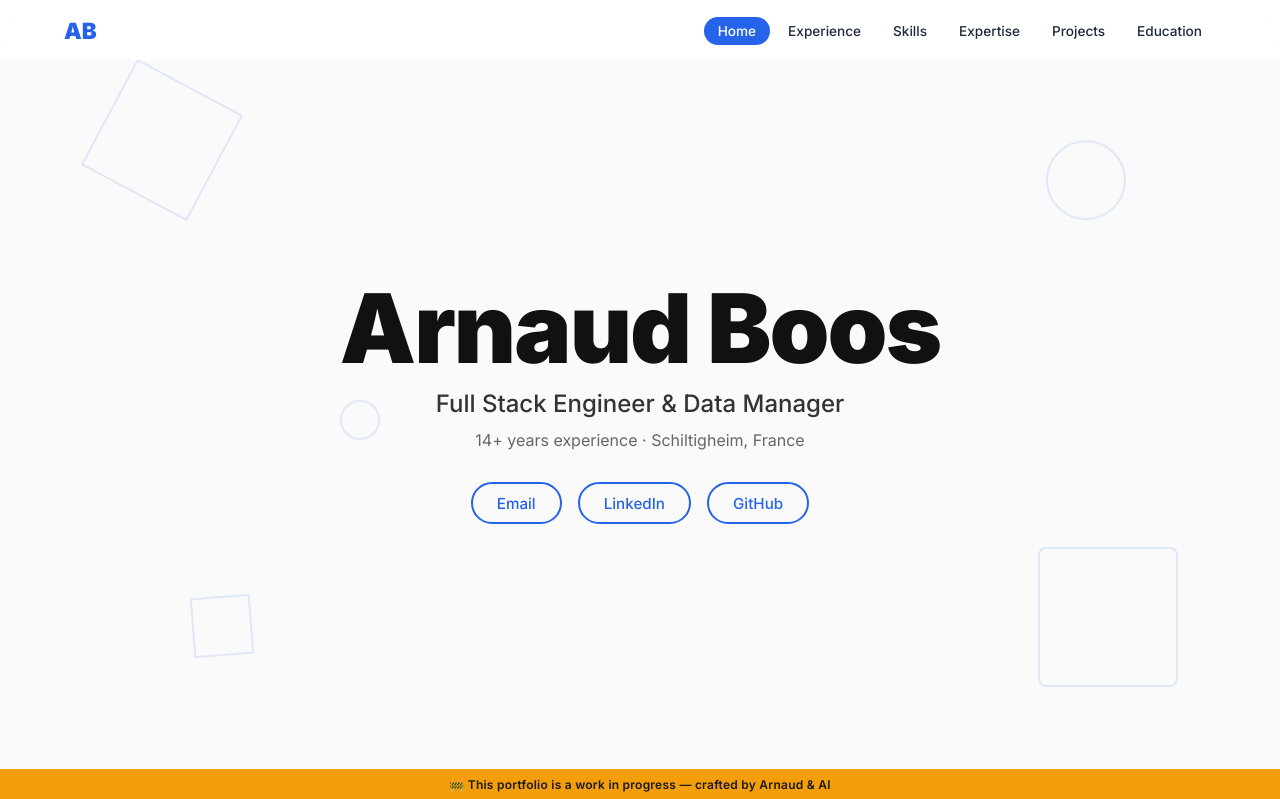
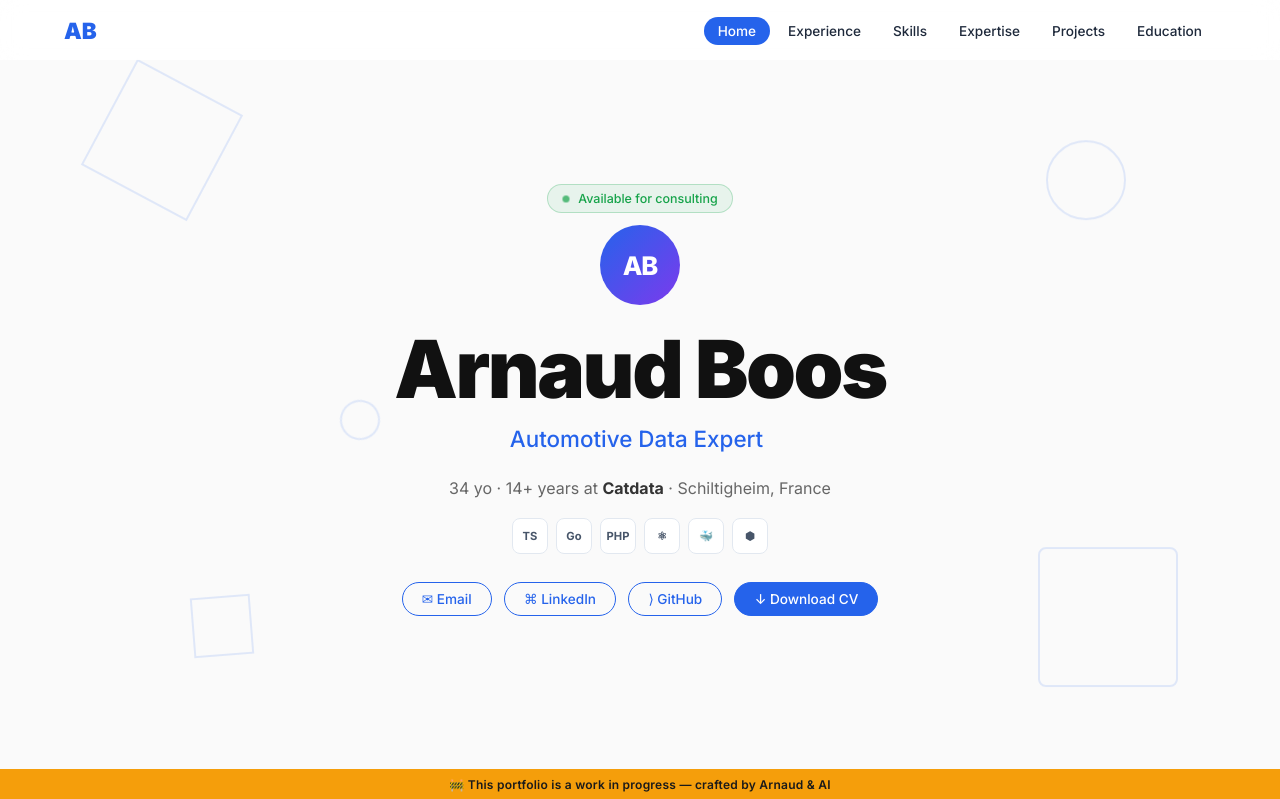
Before and after one commit to boosarnaud-lang/boosarnaud-lang.github.io, a React (Vite) app in the folder portfolio-react/: page / in a window 1280 px wide. Shown: the top 799 px of the page. Built offline with nearby package versions, Linux system fonts and the light colour scheme.

Commit message:
feat: hero section — typing animation, availability badge, avatar, tech stack, CV button, dynamic age/years

```diff
--- a/portfolio-react/src/sections/Hero.css
+++ b/portfolio-react/src/sections/Hero.css
@@ -78,46 +78,149 @@
   z-index: 1;
   text-align: center;
   padding: 2rem;
+  display: flex;
+  flex-direction: column;
+  align-items: center;
+  gap: 0.75rem;
 }
 
+/* Availability badge */
+.hero__badge {
+  display: inline-flex;
+  align-items: center;
+  gap: 8px;
+  padding: 6px 14px;
+  background: rgba(22, 163, 74, 0.08);
+  border: 1px solid rgba(22, 163, 74, 0.25);
+  border-radius: 999px;
+  font-size: 0.78rem;
+  font-weight: 500;
+  color: #16a34a;
+}
+
+.hero__badge-dot {
+  width: 8px;
+  height: 8px;
+  border-radius: 50%;
+  background: #16a34a;
+  animation: badgePulse 2s ease-in-out infinite;
+}
+
+@keyframes badgePulse {
+  0%, 100% { opacity: 1; transform: scale(1); }
+  50% { opacity: 0.5; transform: scale(0.8); }
+}
+
+/* Avatar */
+.hero__avatar {
+  width: 80px;
+  height: 80px;
+  border-radius: 50%;
+  background: linear-gradient(135deg, #2563eb, #7c3aed);
+  display: flex;
+  align-items: center;
+  justify-content: center;
+  margin-bottom: 0.5rem;
+}
+
+.hero__avatar-initials {
+  font-size: 1.6rem;
+  font-weight: 800;
+  color: #fff;
+  letter-spacing: -1px;
+}
+
+/* Name */
 .hero__name {
-  font-size: clamp(3rem, 8vw, 6rem);
+  font-size: clamp(2.5rem, 7vw, 5rem);
   font-weight: 900;
   color: #111;
-  margin: 0 0 0.5rem;
-  letter-spacing: -0.02em;
+  margin: 0;
+  letter-spacing: -0.03em;
   line-height: 1.1;
 }
 
-.hero__subtitle {
-  font-size: clamp(1.1rem, 2.5vw, 1.5rem);
+/* Typing role */
+.hero__role {
+  font-size: clamp(1rem, 2.5vw, 1.4rem);
   font-weight: 500;
-  color: #333;
-  margin: 0 0 0.75rem;
+  color: #2563eb;
+  margin: 0;
+  min-height: 1.8em;
 }
 
-.hero__meta {
-  font-size: 1rem;
-  color: #666;
-  margin: 0 0 2rem;
+.hero__role-text {
+  color: #2563eb;
 }
 
+.hero__cursor {
+  color: #2563eb;
+  animation: cursorBlink 1s step-end infinite;
+  font-weight: 300;
+}
+
+@keyframes cursorBlink {
+  0%, 100% { opacity: 1; }
+  50% { opacity: 0; }
+}
+
+/* Meta */
+.hero__meta {
+  font-size: clamp(0.85rem, 1.5vw, 1rem);
+  color: #666;
+  margin: 0;
+}
+
+.hero__meta strong {
+  color: #333;
+}
+
+/* Tech stack */
+.hero__stack {
+  display: flex;
+  gap: 8px;
+  margin: 0.5rem 0;
+}
+
+.hero__stack-item {
+  display: flex;
+  align-items: center;
+  justify-content: center;
+  width: 36px;
+  height: 36px;
+  border-radius: 8px;
+  background: #fff;
+  border: 1px solid #e2e8f0;
+  font-size: 0.7rem;
+  font-weight: 700;
+  color: #475569;
+  transition: transform 0.2s, border-color 0.2s;
+}
+
+.hero__stack-item:hover {
+  transform: translateY(-2px);
+  border-color: #2563eb;
+  color: #2563eb;
+}
+
+/* Links */
 .hero__links {
   display: flex;
-  gap: 1rem;
+  gap: 0.75rem;
   justify-content: center;
   flex-wrap: wrap;
+  margin-top: 0.5rem;
 }
 
 .hero__link {
   display: inline-block;
-  padding: 0.6rem 1.5rem;
-  border: 2px solid #2563eb;
+  padding: 0.5rem 1.2rem;
+  border: 1.5px solid #2563eb;
   border-radius: 999px;
   color: #2563eb;
   text-decoration: none;
   font-weight: 500;
-  font-size: 0.95rem;
+  font-size: 0.85rem;
   transition: background 0.2s, color 0.2s;
 }
 
@@ -125,3 +228,39 @@
   background: #2563eb;
   color: #fff;
 }
+
+.hero__link--cv {
+  background: #2563eb;
+  color: #fff;
+}
+
+.hero__link--cv:hover {
+  background: #1d4ed8;
+}
+
+/* Responsive */
+@media (max-width: 600px) {
+  .hero__content {
+    padding: 1.5rem;
+  }
+
+  .hero__stack-item {
+    width: 32px;
+    height: 32px;
+    font-size: 0.6rem;
+  }
+
+  .hero__link {
+    padding: 0.45rem 1rem;
+    font-size: 0.78rem;
+  }
+
+  .hero__avatar {
+    width: 64px;
+    height: 64px;
+  }
+
+  .hero__avatar-initials {
+    font-size: 1.3rem;
+  }
+}
--- a/portfolio-react/src/sections/Hero.jsx
+++ b/portfolio-react/src/sections/Hero.jsx
@@ -1,6 +1,57 @@
+import { useState, useEffect } from 'react';
 import './Hero.css';
 
+// Dynamic calculations
+const BIRTH_YEAR = 1992;
+const BIRTH_MONTH = 1; // TODO: update with actual birth month
+const CAREER_START = new Date(2012, 6); // July 2012
+
+function getAge() {
+  const today = new Date();
+  let age = today.getFullYear() - BIRTH_YEAR;
+  const monthDiff = today.getMonth() + 1 - BIRTH_MONTH;
+  if (monthDiff < 0) age--;
+  return age;
+}
+
+function getYearsExperience() {
+  const today = new Date();
+  const diff = today - CAREER_START;
+  return Math.floor(diff / (365.25 * 24 * 60 * 60 * 1000));
+}
+
+const roles = [
+  'Full Stack Engineer',
+  'Automotive Data Expert',
+  'AI Agent Builder',
+  'Data Manager',
+];
+
 export default function Hero() {
+  const age = getAge();
+  const yearsExp = getYearsExperience();
+  const [roleIndex, setRoleIndex] = useState(0);
+  const [displayed, setDisplayed] = useState('');
+  const [isDeleting, setIsDeleting] = useState(false);
+
+  useEffect(() => {
+    const currentRole = roles[roleIndex];
+    let timeout;
+
+    if (!isDeleting && displayed.length < currentRole.length) {
+      timeout = setTimeout(() => setDisplayed(currentRole.slice(0, displayed.length + 1)), 80);
+    } else if (!isDeleting && displayed.length === currentRole.length) {
+      timeout = setTimeout(() => setIsDeleting(true), 2000);
+    } else if (isDeleting && displayed.length > 0) {
+      timeout = setTimeout(() => setDisplayed(displayed.slice(0, -1)), 40);
+    } else if (isDeleting && displayed.length === 0) {
+      setIsDeleting(false);
+      setRoleIndex((prev) => (prev + 1) % roles.length);
+    }
+
+    return () => clearTimeout(timeout);
+  }, [displayed, isDeleting, roleIndex]);
+
   return (
     <section id="hero" className="hero">
       <div className="hero__shape hero__shape--1" />
@@ -10,13 +61,42 @@ export default function Hero() {
       <div className="hero__shape hero__shape--5" />
 
       <div className="hero__content">
+        {/* Availability badge */}
+        <div className="hero__badge">
+          <span className="hero__badge-dot"></span>
+          Available for consulting
+        </div>
+
+        {/* Photo placeholder */}
+        <div className="hero__avatar">
+          <span className="hero__avatar-initials">AB</span>
+        </div>
+
         <h1 className="hero__name">Arnaud Boos</h1>
-        <p className="hero__subtitle">Full Stack Engineer &amp; Data Manager</p>
-        <p className="hero__meta">14+ years experience · Schiltigheim, France</p>
+
+        {/* Typing animation */}
+        <p className="hero__role">
+          <span className="hero__role-text">{displayed}</span>
+          <span className="hero__cursor">|</span>
+        </p>
+
+        <p className="hero__meta">
+          {age} yo · {yearsExp}+ years at <strong>Catdata</strong> · Schiltigheim, France
+        </p>
+
+        {/* Tech stack icons */}
+        <div className="hero__stack">
+          <span className="hero__stack-item" title="TypeScript">TS</span>
+          <span className="hero__stack-item" title="Go">Go</span>
+          <span className="hero__stack-item" title="PHP">PHP</span>
+          <span className="hero__stack-item" title="React">⚛</span>
+          <span className="hero__stack-item" title="Docker">🐳</span>
+          <span className="hero__stack-item" title="Node.js">⬢</span>
+        </div>
 
         <div className="hero__links">
           <a href="mailto:boosarnaud@gmail.com" className="hero__link">
-            Email
+            ✉ Email
           </a>
           <a
             href="https://www.linkedin.com/in/arnaud-boos-28a3a67b/"
@@ -24,7 +104,7 @@ export default function Hero() {
             rel="noopener noreferrer"
             className="hero__link"
           >
-            LinkedIn
+            ⌘ LinkedIn
           </a>
           <a
             href="https://github.com/boosarnaud-lang"
@@ -32,7 +112,10 @@ export default function Hero() {
             rel="noopener noreferrer"
             className="hero__link"
           >
-            GitHub
+            ⟩ GitHub
+          </a>
+          <a href="#" className="hero__link hero__link--cv">
+            ↓ Download CV
           </a>
         </div>
       </div>
```
Also changed, not shown: 5 other files (tests, documents, lock files or other folders).
